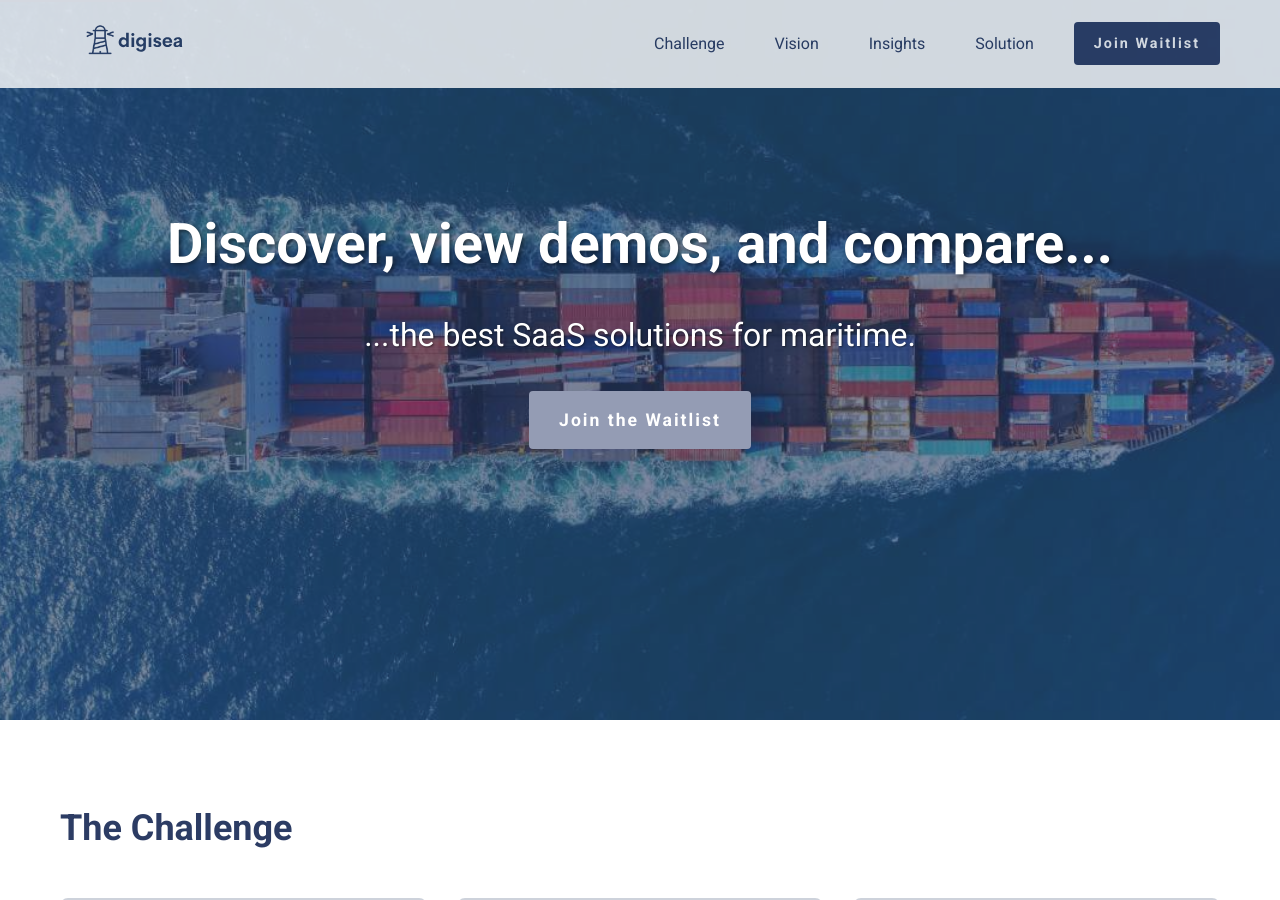
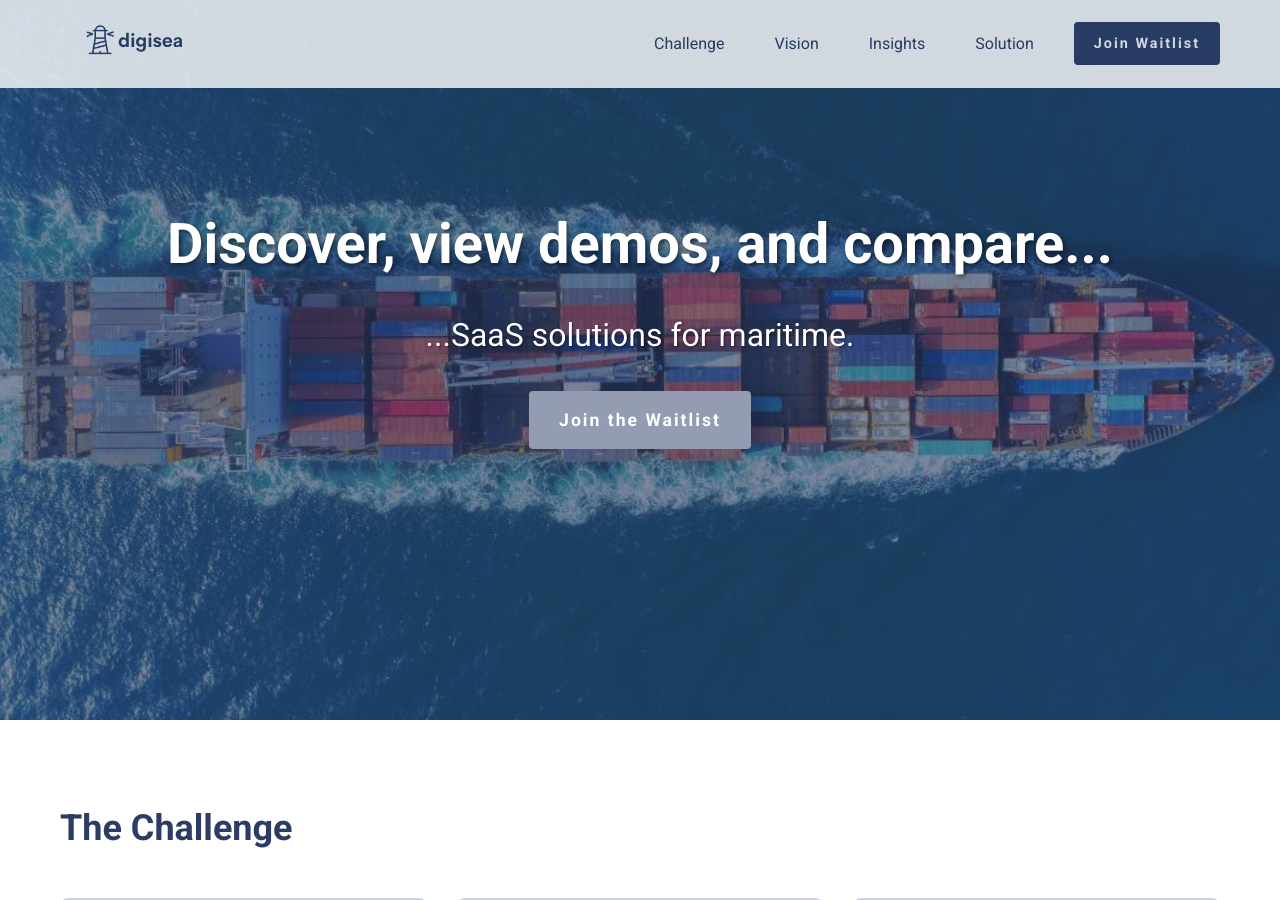
Before and after one commit to sasatass/digisea, a Jekyll site: the page built from index.markdown, in a window 1280 px wide and 900 px high. Built offline with Jekyll 4.4.1, drawn with Linux system fonts in a browser that asks for light colours.

Commit message:
Update index.markdown

```diff
--- a/index.markdown
+++ b/index.markdown
@@ -9,7 +9,7 @@ keywords: "maritime, SaaS, software, digisea, shipping industry"
 <section id="hero" style="background-image: url('{{ '/assets/images/hero-image.jpg' | relative_url }}');">
     <div class="container">
         <h1>Discover, view demos, and compare...</h1>
-        <p>...the best SaaS solutions for maritime.</p>
+        <p>...SaaS solutions for maritime.</p>
         <a href="#waitlist-form" class="cta-button">Join the Waitlist</a>
     </div>
 </section>
```
